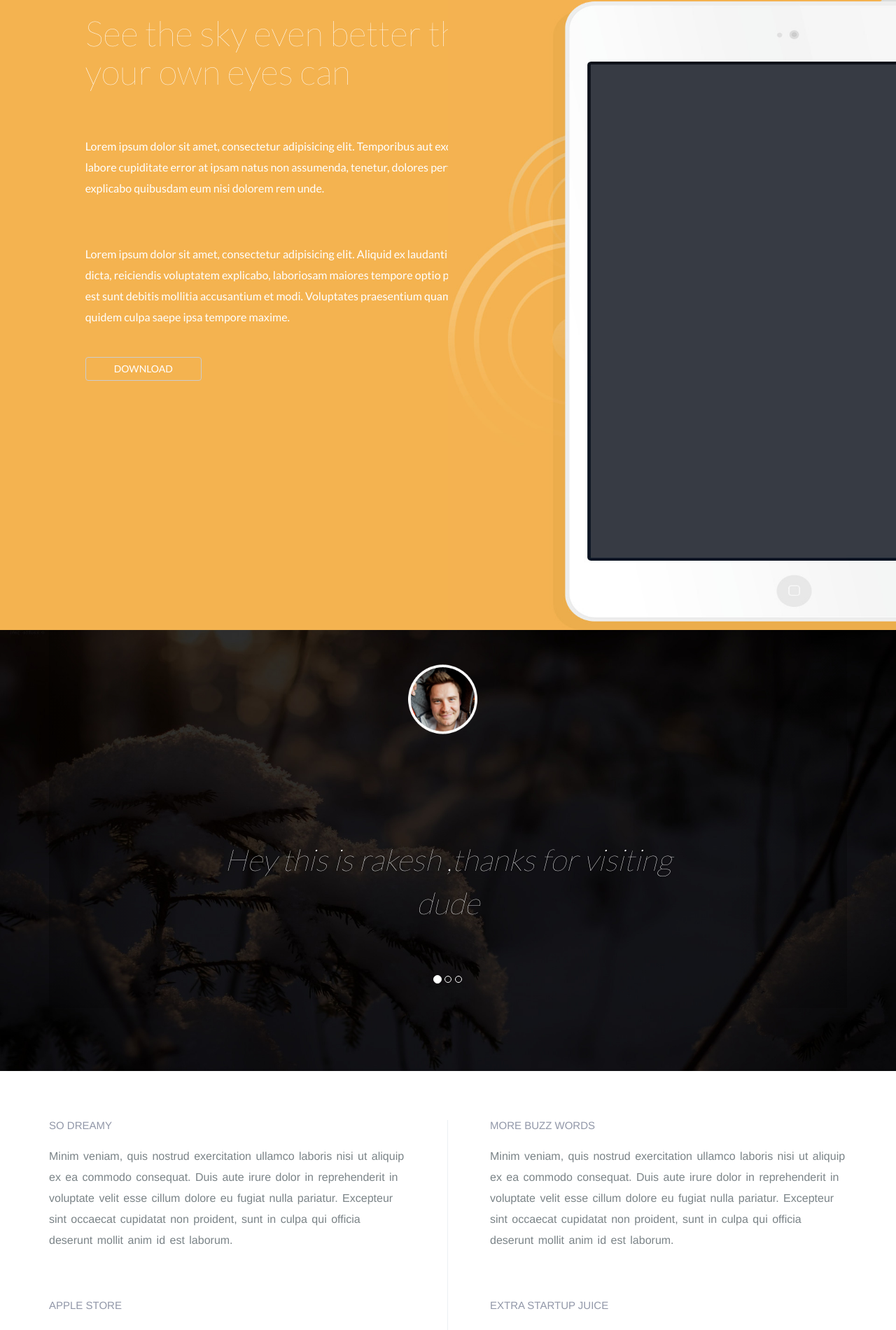
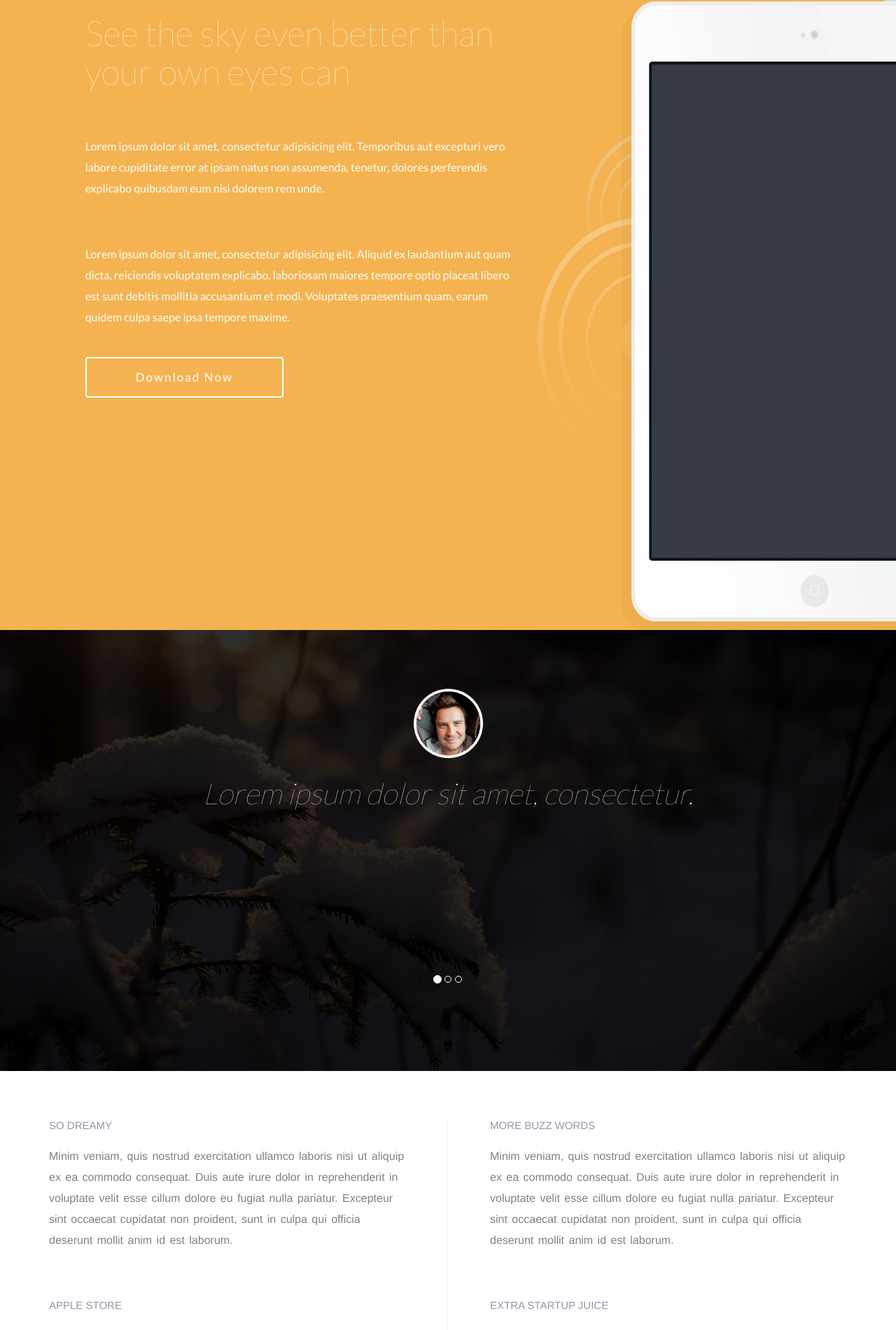
Before and after one commit to gudlarakesh/psd-html, a Jekyll site: the page built from index.html, in a window 1280 px wide. Shown: the part 900-2800 px from the top of the page at 70% size. Built offline with Jekyll 4.4.1, drawn with Linux system fonts in a browser that asks for light colours; nearby versions of some CDN libraries; some of the changed text lies outside the part shown.

Commit message:
modified features page

```diff
--- a/_includes/second.html
+++ b/_includes/details.html
@@ -7,7 +7,7 @@
         <p>Lorem ipsum dolor sit amet, consectetur adipisicing elit. Temporibus aut excepturi vero labore cupiditate error at ipsam natus non assumenda, tenetur, dolores perferendis explicabo quibusdam eum nisi dolorem rem unde.</p>
         <p>Lorem ipsum dolor sit amet, consectetur adipisicing elit. Aliquid ex laudantium aut quam dicta, reiciendis voluptatem explicabo, laboriosam maiores tempore optio placeat libero est sunt debitis mollitia accusantium et modi. Voluptates praesentium quam, earum quidem culpa saepe ipsa tempore maxime.</p>
         <div class="down">
-          <a href="#"><button type="button" class="btn btn-default">DOWNLOAD</button></a>
+          <a href="#"><button type="button" class="btn btn-default">Download Now</button></a>
         </div>
       </div>
     </div>
@@ -30,30 +30,32 @@
       <!-- Wrapper for slides -->
       <div class="carousel-inner" role="listbox" class="text-center">
         <div class="item active">
-          <img src="/images/av-blaz.png" alt="">
-          <div class="carousel-caption">
-          <p> Hey this is rakesh ,thanks for visiting dude</p>
+          <div class="row">
+            <img src="/images/av-blaz.png" alt="">
+            <div class="carousel-caption">
+              <p> Lorem ipsum dolor sit amet, consectetur.</p>
+            </div>
           </div>
         </div>
         <div class="item">
           <img src="/images/av-pete.png" alt="souri">
           <div class="carousel-caption">
-          <p> hey u build awesome web site man,keep it up</p>
+          <p> Lorem ipsum dolor sit amet, consectetur.</p>
           </div>
         </div>
         <div class="item">
           <img src="/images/av-doge.png" alt="starnight two">
           <div class="carousel-caption">
-          <p> From code astra , a good platform for software engineer</p>
+          <p> Lorem ipsum dolor sit amet.</p>
           </div>
         </div>
       </div>
 
       <!-- Controls -->
-      <a class="left carousel-control" href="#carousel-generic" role="button" data-slide="prev">
+      <a class="carousel-control" href="#carousel-generic" role="button" data-slide="prev">
         <span class="sr-only">Previous</span>
       </a>
-      <a class="right carousel-control" href="#carousel-generic" role="button" data-slide="next">
+      <a class="carousel-control" href="#carousel-generic" role="button" data-slide="next">
         <span class="sr-only">Next</span>
       </a>
     </div>
--- a/_includes/fifth.html
+++ /dev/null
@@ -1,29 +0,0 @@
-<div id="sixth" class="page">
-  <div class="container">
-    <footer>
-    <div class="row">
-      <div class="col-md-4">
-        <p>Nam mi enim, auctor non ultricies a, fringilla eu risus. Praesent vitae lorem et elit tincidunt accumsan suscipit eu libero. Maecenas diam est, venenatis vitae dui in, vestibulum mollis arcu. Donec eu nibh tincidunt, dapibus sem eu, aliquam dolor. Cum sociis natoque penatibus et magnis dis parturient montes, nascetur ridiculus mus. Vestibulum consectetur commodo eros, vitae laoreet lectus aliq</p>
-      </div>
-      <div class="col-md-3">
-        <p>aliquam dolor. Cum sociis natoque penatibus et magnis dis parturient montes, nascetur ridiculus mus. Vestibulum consectetur commodo eros, vitae laoreet lectus aliq</p>
-      </div>
-      <div class="col-md-2 col-md-offset-3">
-        <ul class="footer-nav">
-          <li><a href="#">Get Started Tutorial</a></li>
-          <li><a href="#">Introduction Video</a></li>
-          <li><a href="#">See the Features</a></li>
-          <li><a href="#">Download a Trial</a></li>
-          <li><a href="#">Get in Touch!</a></li>
-        </ul>
-      </div>
-    </div>
-    <div class="row">
-      <div class="col-md-12 text-center">
-        <p class="footer-credit">Design by Rakesh</p>
-      </div>
-    </div>
-   </footer>
-
-  </div>
-</div>
--- a/_includes/footer.html
+++ b/_includes/footer.html
@@ -0,0 +1,28 @@
+<div id="footer" class="page">
+  <div class="container">
+    <section class="footer">
+      <div class="row">
+        <div class="col-md-4">
+          <p>Nam mi enim, auctor non ultricies a, fringilla eu risus. Praesent vitae lorem et elit tincidunt accumsan suscipit eu libero. Maecenas diam est, venenatis vitae dui in, vestibulum mollis arcu. Donec eu nibh tincidunt, dapibus sem eu, aliquam dolor. Cum sociis natoque penatibus et magnis dis parturient montes, nascetur ridiculus mus. Vestibulum consectetur commodo eros, vitae laoreet lectus aliq</p>
+        </div>
+        <div class="col-md-3">
+          <p>aliquam dolor. Cum sociis natoque penatibus et magnis dis parturient montes, nascetur ridiculus mus. Vestibulum consectetur commodo eros, vitae laoreet lectus aliq</p>
+        </div>
+        <div class="col-md-2 col-md-offset-3">
+          <ul class="footer-nav">
+            <li><a href="#">Get Started Tutorial</a></li>
+            <li><a href="#">Introduction Video</a></li>
+            <li><a href="#">See the Features</a></li>
+            <li><a href="#">Download a Trial</a></li>
+            <li><a href="#">Get in Touch!</a></li>
+          </ul>
+        </div>
+      </div>
+      <div class="row">
+        <div class="col-md-12 text-center">
+          <p class="footer-credit">Develop by Rakesh</p>
+        </div>
+      </div>
+    </section>
+  </div>
+</div>
--- a/_includes/fourth.html
+++ /dev/null
@@ -1,88 +0,0 @@
-
-<div id="fourth" class="page">
-  <section class="features" id="features">
-    <div class="container">
-      <div class="row">
-        <div class="col-md-6 features-leftcol wp2">
-          <h1>So Dreamy</h1>
-          <p class="margin-bottom">Minim veniam, quis nostrud exercitation ullamco laboris nisi ut aliquip ex ea commodo consequat. Duis aute irure dolor in reprehenderit in voluptate velit esse cillum dolore eu fugiat nulla pariatur. Excepteur sint occaecat cupidatat non proident, sunt in culpa qui officia deserunt mollit anim id est laborum.</p>
-          <h1>Apple Store</h1>
-          <p>Minim veniam, quis nostrud exercitation ullamco laboris nisi ut aliquip ex ea commodo consequat. Duis aute irure dolor in reprehenderit in voluptate velit esse cillum dolore eu fugiat nulla pariatur. Excepteur sint occaecat cupidatat non proident, sunt in culpa qui officia deserunt mollit anim id est laborum.</p>
-        </div>
-        <div class="col-md-6 features-rightcol wp3">
-          <h1>More Buzz Words</h1>
-          <p class="margin-bottom">Minim veniam, quis nostrud exercitation ullamco laboris nisi ut aliquip ex ea commodo consequat. Duis aute irure dolor in reprehenderit in voluptate velit esse cillum dolore eu fugiat nulla pariatur. Excepteur sint occaecat cupidatat non proident, sunt in culpa qui officia deserunt mollit anim id est laborum.</p>
-          <h1>Extra Startup Juice</h1>
-          <p>Minim veniam, quis nostrud exercitation ullamco laboris nisi ut aliquip ex ea commodo consequat. Duis aute irure dolor in reprehenderit in voluptate velit esse cillum dolore eu fugiat nulla pariatur. Excepteur sint occaecat cupidatat non proident, sunt in culpa qui officia deserunt mollit anim id est laborum.</p>
-        </div>
-      </div>
-      <div class="row">
-        <div class="col-md-12 text-center">
-          <a href="#" class="try-btn">Try Demo</a>
-        </div>
-      </div>
-    </div>
-  </section>
-</div>
-
-
-<div id="fifth" class="page">
-  <div class="container">
-    <section class="design" id="design">
-        <div class="container">
-          <div class="row">
-            <div class="col-md-12">
-              <div id="secondSlider">
-                <ul class="slides">
-                  <li>
-                    <div class="col-md-4">
-                      <div class="flat-box">
-                        <div class="colourway colour1"></div>
-                        <p class="title">Extra Startup Juice</p>
-                        <p class="feature-text">Added Feature</p>
-                      </div>
-                    </div>
-                    <div class="col-md-4">
-                      <div class="flat-box">
-                        <div class="colourway colour2"></div>
-                        <p class="title">So Thirsty</p>
-                        <p class="feature-text">Extra nice UI comes with the app</p>
-                      </div>
-                    </div>
-                    <div class="col-md-4 design-content">
-                      <h1>So flat you'll want to give it some shadows</h1>
-                      <p>Minim veniam, quis nostrud exercitation ullamco laboris nisi ut aliquip ex ea commodo consequat. </p>
-                    </div>
-                  </li>
-                  <li>
-                    <div class="col-md-4">
-                      <div class="flat-box">
-                        <div class="colourway colour3"></div>
-                        <p class="title">Extra Startup Juice</p>
-                        <p class="feature-text">Added Feature</p>
-                      </div>
-                    </div>
-                    <div class="col-md-4">
-                      <div class="flat-box">
-                        <div class="colourway colour4"></div>
-                        <p class="title">So Thirsty</p>
-                        <p class="feature-text">Extra nice UI comes with the app</p>
-                      </div>
-                    </div>
-                    <div class="col-md-4 design-content">
-                      <h1>So flat you'll want to give it some shadows</h1>
-                      <p>Minim veniam, quis nostrud exercitation ullamco laboris nisi ut aliquip ex ea commodo consequat. </p>
-                    </div>
-                  </li>
-                </ul>
-              </div>
-              <div class="col-md-1 col-md-offset-11 text-right controls">
-                <a href="prev" class="prev"><i class="fa fa-angle-left fa-3x"></i></a>
-                <a href="next" class="next"><i class="fa fa-angle-right fa-3x"></i></a>
-              </div>
-            </div>
-          </div>
-        </div>
-      </section>
-  </div>
-</div>
--- a/_includes/head.html
+++ b/_includes/head.html
@@ -9,7 +9,8 @@
   <link rel="stylesheet" href="{{ "/css/main.css" | prepend: site.baseurl }}">
   <link rel="canonical" href="{{ page.url | replace:'index.html','' | prepend: site.baseurl | prepend: site.url }}">
   <link rel="alternate" type="application/rss+xml" title="{{ site.title }}" href="{{ "/feed.xml" | prepend: site.baseurl | prepend: site.url }}" />
- <link href='http://fonts.googleapis.com/css?family=Lato:100,300,400' rel='stylesheet' type='text/css'>
+ <link href='http://fonts.googleapis.com/css?family=Lato:100,300,400,600' rel='stylesheet' type='text/css'>
  <script src="https://code.jquery.com/jquery-2.1.4.min.js"></script>
  <script src="https://maxcdn.bootstrapcdn.com/bootstrap/3.3.4/js/bootstrap.min.js"></script>
+ <link rel="stylesheet" href="//maxcdn.bootstrapcdn.com/font-awesome/4.3.0/css/font-awesome.min.css">
 </head>
--- /dev/null
+++ b/_includes/home/design.html
@@ -0,0 +1,60 @@
+<div id="design" class="page">
+  <section class="design" >
+    <div class="container">
+      <div id="carousel-generic" class="carousel slide" data-ride="carousel">
+        <div class="carousel-inner" role="listbox">
+        <div class="item active">
+          <div class="col-md-4">
+            <div class="flat-box">
+              <div class="colourway colour1">
+              </div>
+              <p class="title">Extra Startup Juice</p>
+              <p class="feature-text">Added Feature</p>
+            </div>
+          </div>
+          <div class="col-md-4">
+            <div class="flat-box">
+              <div class="colourway colour2">
+              </div>
+              <p class="title">So Thirsty</p>
+              <p class="feature-text">Extra nice UI comes with the app</p>
+            </div>
+          </div>
+          <div class="col-md-4 design-content">
+            <h1>So flat you'll want to give it some shadows</h1>
+            <p>Minim veniam, quis nostrud exercitation ullamco laboris nisi ut aliquip ex ea commodo consequat. </p>
+          </div>
+        </div>
+        <div class="item">
+          <div class="col-md-4">
+            <div class="flat-box">
+              <div class="colourway colour3"></div>
+              <p class="title">Extra Startup Juice</p>
+              <p class="feature-text">Added Feature</p>
+            </div>
+          </div>
+          <div class="col-md-4">
+            <div class="flat-box">
+              <div class="colourway colour4"></div>
+              <p class="title">So Thirsty</p>
+              <p class="feature-text">Extra nice UI comes with the app</p>
+            </div>
+          </div>
+          <div class="col-md-4 design-content">
+            <h1>So flat you'll want to give it some shadows</h1>
+            <p>Minim veniam, quis nostrud exercitation ullamco laboris nisi ut aliquip ex ea commodo consequat. </p>
+          </div>
+        </div>
+      </div>
+      <div class="col-md-1 col-md-offset-11 text-right controls">
+        <a class="left carousel-control" href="#carousel-generic" role="button" data-slide="prev">
+          <i class="fa fa-angle-left fa-3x"></i>
+        </a>
+        <a class="right carousel-control" href="#carousel-generic" role="button" data-slide="next">
+          <i class="fa fa-angle-right fa-3x"></i>
+        </a>
+      </div>
+    </div>
+  </div>
+</section>
+</div>
--- /dev/null
+++ b/_includes/home/details.html
@@ -0,0 +1,64 @@
+
+<div id="phone" class="page">
+  <div class="container-fluid">
+    <div class="row download" >
+      <div class="col-md-offset-1 col-md-6 data">
+        <h3>See the sky even better than your own eyes can</h3>
+        <p>Lorem ipsum dolor sit amet, consectetur adipisicing elit. Temporibus aut excepturi vero labore cupiditate error at ipsam natus non assumenda, tenetur, dolores perferendis explicabo quibusdam eum nisi dolorem rem unde.</p>
+        <p>Lorem ipsum dolor sit amet, consectetur adipisicing elit. Aliquid ex laudantium aut quam dicta, reiciendis voluptatem explicabo, laboriosam maiores tempore optio placeat libero est sunt debitis mollitia accusantium et modi. Voluptates praesentium quam, earum quidem culpa saepe ipsa tempore maxime.</p>
+        <div class="down">
+          <a href="#"><button type="button" class="btn btn-default">Download Now</button></a>
+        </div>
+      </div>
+    </div>
+    <div class="photo">
+      <img src="/images/ph1.jpg" alt="phone">
+    </div>
+  </div>
+</div>
+
+<div id="details">
+  <div class="container">
+    <div id="carousel-generic" class="carousel slide" data-ride="carousel">
+      <!-- Indicators -->
+      <ol class="carousel-indicators">
+        <li data-target="#carousel-generic" data-slide-to="0" class="active"></li>
+        <li data-target="#carousel-generic" data-slide-to="1"></li>
+        <li data-target="#carousel-generic" data-slide-to="2"></li>
+      </ol>
+
+      <!-- Wrapper for slides -->
+      <div class="carousel-inner" role="listbox" class="text-center">
+        <div class="item active">
+          <div class="row">
+            <img src="/images/av-blaz.png" alt="">
+            <div class="carousel-caption">
+              <p> Lorem ipsum dolor sit amet, consectetur.</p>
+            </div>
+          </div>
+        </div>
+        <div class="item">
+          <img src="/images/av-pete.png" alt="souri">
+          <div class="carousel-caption">
+          <p> Lorem ipsum dolor sit amet, consectetur.</p>
+          </div>
+        </div>
+        <div class="item">
+          <img src="/images/av-doge.png" alt="starnight two">
+          <div class="carousel-caption">
+          <p> Lorem ipsum dolor sit amet.</p>
+          </div>
+        </div>
+      </div>
+
+      <!-- Controls -->
+      <a class="carousel-control" href="#carousel-generic" role="button" data-slide="prev">
+        <span class="sr-only">Previous</span>
+      </a>
+      <a class="carousel-control" href="#carousel-generic" role="button" data-slide="next">
+        <span class="sr-only">Next</span>
+      </a>
+    </div>
+  </div>
+
+</div>
--- /dev/null
+++ b/_includes/home/features.html
@@ -0,0 +1,26 @@
+
+<div id="features" class="page">
+  <section class="features" >
+    <div class="container">
+      <div class="row">
+        <div class="col-md-6 features-leftcol wp2">
+          <h1>So Dreamy</h1>
+          <p class="margin-bottom">Minim veniam, quis nostrud exercitation ullamco laboris nisi ut aliquip ex ea commodo consequat. Duis aute irure dolor in reprehenderit in voluptate velit esse cillum dolore eu fugiat nulla pariatur. Excepteur sint occaecat cupidatat non proident, sunt in culpa qui officia deserunt mollit anim id est laborum.</p>
+          <h1>Apple Store</h1>
+          <p>Minim veniam, quis nostrud exercitation ullamco laboris nisi ut aliquip ex ea commodo consequat. Duis aute irure dolor in reprehenderit in voluptate velit esse cillum dolore eu fugiat nulla pariatur. Excepteur sint occaecat cupidatat non proident, sunt in culpa qui officia deserunt mollit anim id est laborum.</p>
+        </div>
+        <div class="col-md-6 features-rightcol wp3">
+          <h1>More Buzz Words</h1>
+          <p class="margin-bottom">Minim veniam, quis nostrud exercitation ullamco laboris nisi ut aliquip ex ea commodo consequat. Duis aute irure dolor in reprehenderit in voluptate velit esse cillum dolore eu fugiat nulla pariatur. Excepteur sint occaecat cupidatat non proident, sunt in culpa qui officia deserunt mollit anim id est laborum.</p>
+          <h1>Extra Startup Juice</h1>
+          <p>Minim veniam, quis nostrud exercitation ullamco laboris nisi ut aliquip ex ea commodo consequat. Duis aute irure dolor in reprehenderit in voluptate velit esse cillum dolore eu fugiat nulla pariatur. Excepteur sint occaecat cupidatat non proident, sunt in culpa qui officia deserunt mollit anim id est laborum.</p>
+        </div>
+      </div>
+      <div class="row">
+        <div class="col-md-12 text-center">
+          <a href="#" class="try-btn">Try Demo</a>
+        </div>
+      </div>
+    </div>
+  </section>
+</div>
--- a/_sass/_base.scss
+++ b/_sass/_base.scss
@@ -89,12 +89,18 @@
   .btn{
     background-color: transparent;
     color: #fff;
-    padding: 6px 40px;
+    padding: 15px 70px;
     margin-top: 32px;
+    border-color: #FFF;
+    font-size:17px;
+    letter-spacing: 2px;
+    border: 2px solid #fff;
+    position:absolute;
   }
-  .down .btn:hover, .down .btn:focus{
-    border-color: #fff;
-    transform: translate(0, -10px);
+  .down .btn:hover{
+    border-color: #a58347;
+    color: #a58347;
+    border: 2px solid #a58347;
   }
 
   .data{
@@ -103,7 +109,7 @@
   .photo img{
     right:0;
     height: 100vh;
-    width: 50vw;
+    width: 40vw;
     float: right;
     top:0;
     display: inline-block;
@@ -123,27 +129,26 @@
   font-family: 'Lato', sans-serif;
   .carousel-inner{
      height:60vh;
+     .item {
+      text-align: center;
+      margin-top: 6em;
+     }
      .item img{
-      text-align: center;
       height:99px;
       width:99px;
-      position:absolute;
-      left: 45%;
-      transform: translateY(50%);
+      display: inline-block;
       }
-  .carousel-caption p{
-    font-size:43px;
+  .carousel-caption{
+      font-size: 3em;
       font-weight: 100;
-      text-align: center;
       font-style: italic;
-      position: absolute;
-      bottom: -50vh;
+      position: static;
     }
   }
 
 }
 
-#fourth{
+#features{
  .features h1 {
   color: #9197a8;
   font-size: 15px;
@@ -192,7 +197,7 @@
   }
 }
 
-#fifth{
+#design{
  .design h1 {
   color: #abbcc3;
   font-size: 38px;
@@ -228,13 +233,42 @@
  .feature-text {
   padding: 0px 20px 40px 40px;
   font-style: italic; color: #7a8387;
-  font-size: 16px;
+  font-size: 12px;
+  letter-spacing: 2px;
+  font-weight: 100;
+  }
+  .flat-box .title{
+    text-align: center;
+    font-size: 15px;
+    text-transform: uppercase;
+    color: #9197a8;
+    letter-spacing: 2px;
+    font-weight: 600;
+
+  }
+  .colourway {
+    height: 346px;
+  }
+  .colour1 {
+      background-color: #f69679;
+  }
+  .colour2 {
+    background-color: #e8b968;
+  }
+  .colour3 {
+    background-color: #7accc8;
+  }
+  .colour4 {
+    background-color: #373b44;
+  }
+  .fa{
+    color: #555;
   }
 }
 
-#sixth{
+#footer{
   background-color: #72CCA7;
-  footer p {
+  p {
     color: #fff;
     line-height: 30px;
     }
--- a/index.html
+++ b/index.html
@@ -20,9 +20,9 @@
 </div>
 
 
-{%include second.html %}
-{%include fourth.html%}
-{%include fifth.html%}
+{%include home/details.html %}
+{%include home/features.html%}
+{%include home/design.html%}
 
 
 <div class="modal fade" id="videoModal" tabindex="-1" role="dialog" aria-labelledby="myModalLabel" aria-hidden="true">
```
